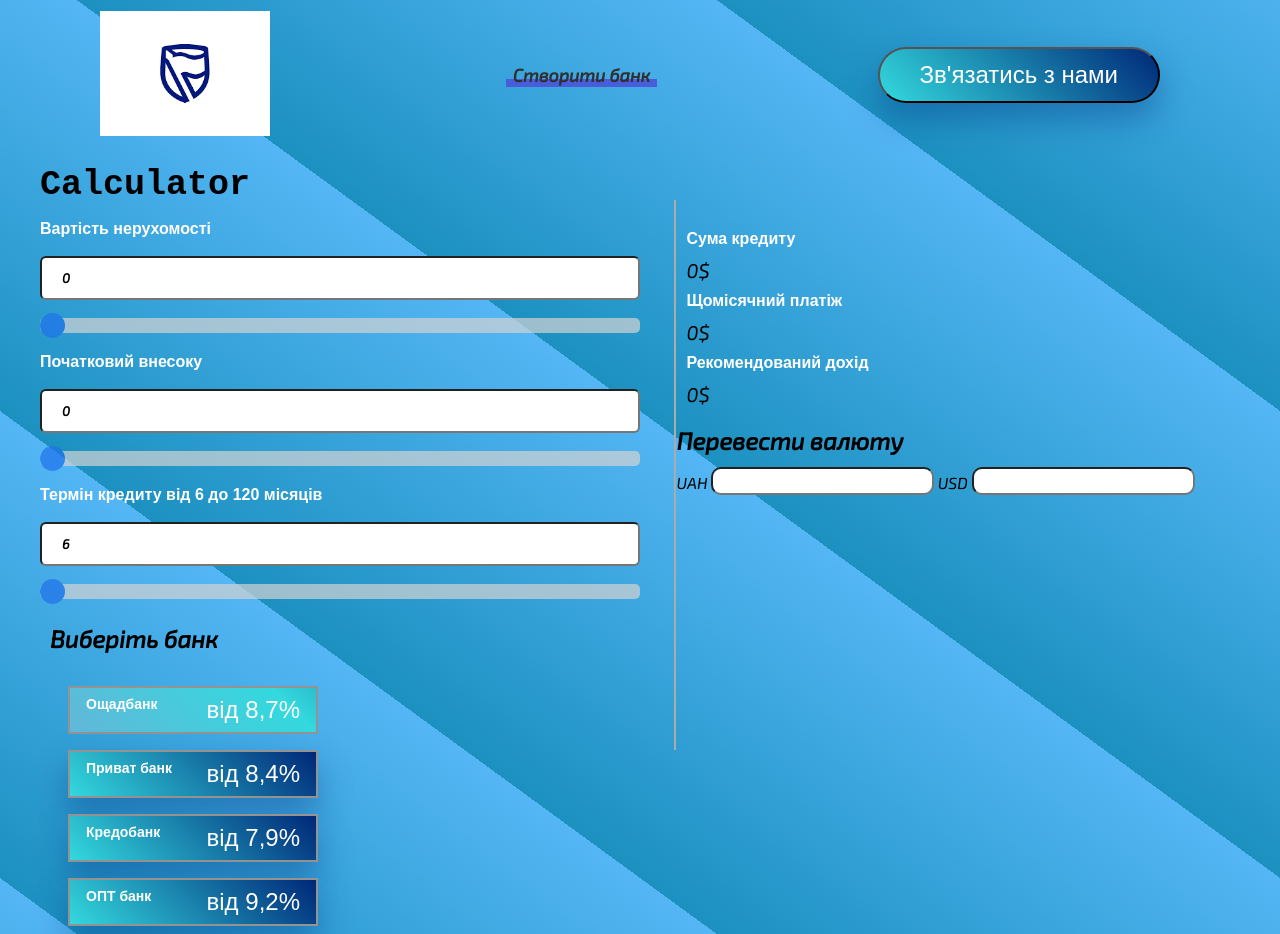
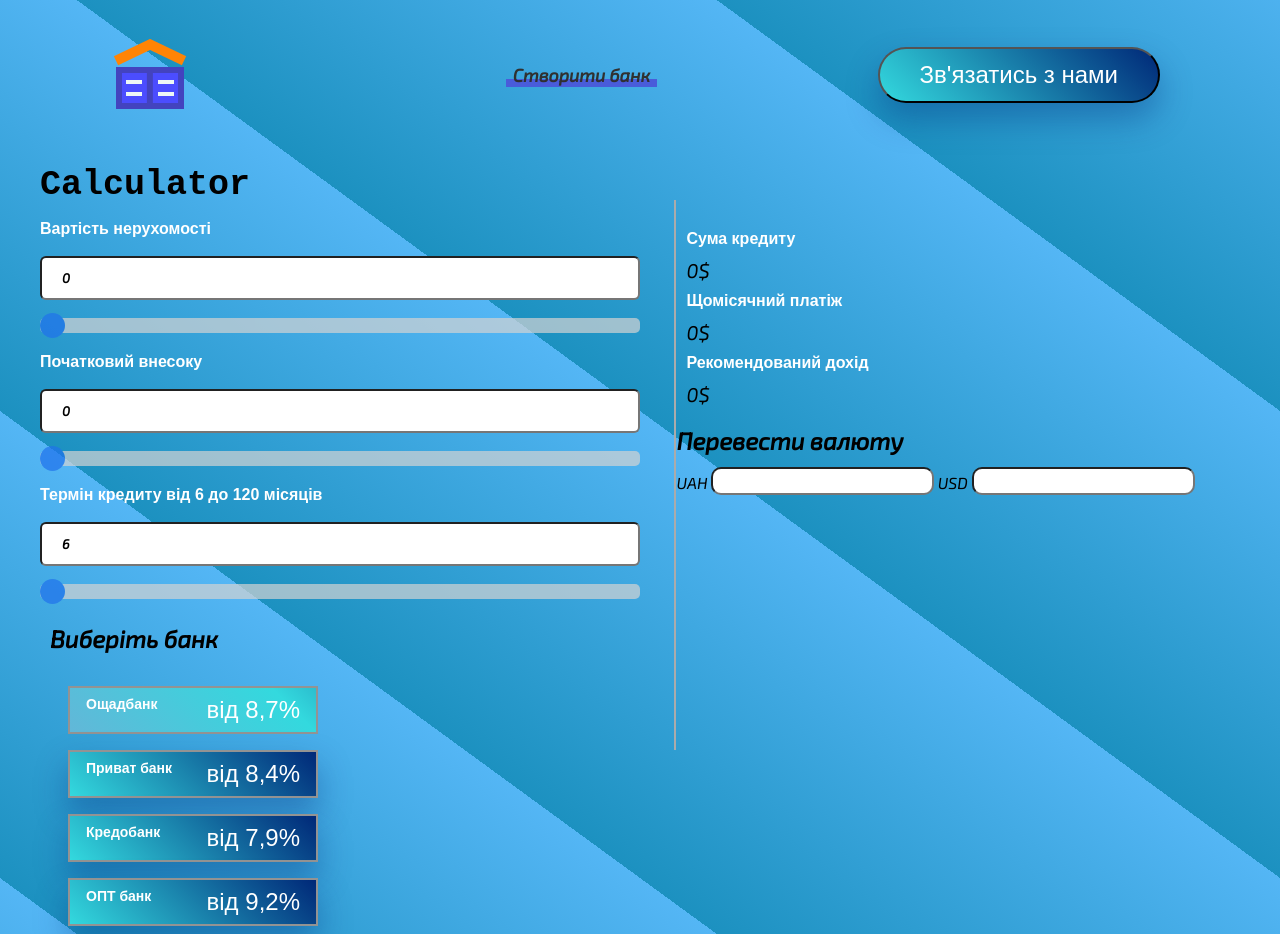
Before and after one commit to Yur4uc/EcmaBank, a plain HTML site: page index.html in a window 1280 px wide. Drawn offline with Linux system fonts and the light colour scheme; a web font is replaced by a local one.

Commit message:
Update index.html

```diff
--- a/index.html
+++ b/index.html
@@ -6,12 +6,13 @@
     <meta name="viewport" content="width=device-width, initial-scale=1.0">
     <title>EcmaBank</title>
     <link rel="stylesheet" href="css/style.css">
+
 </head>
 <body>
     <header class="header">
         <div class="header__left-block">
             <div class="header__logo">
-                <img src="/img/logo.png" alt="Логотип">
+                <img src="icons/icons8-школа-100.png" alt="Логотип">
             </div>
             <nav class="header__links">
                 <a href="#" class="header__link">Cтворити банк</a>
@@ -34,6 +35,9 @@
                   <div class="input">
                     <input type="number" id="total-cost" value="1000">
                   </div>
+                </div>
+              </div>
+            </div>
         </div>
         <input class="calculation__slider-range" id="total-cost-range" type="range" min="0" max="1000000" step="10000" value="1000">
 
@@ -128,6 +132,7 @@
 
 
 
+
     <script src="js/main.js"></script>
 </body>
 </html>
```
